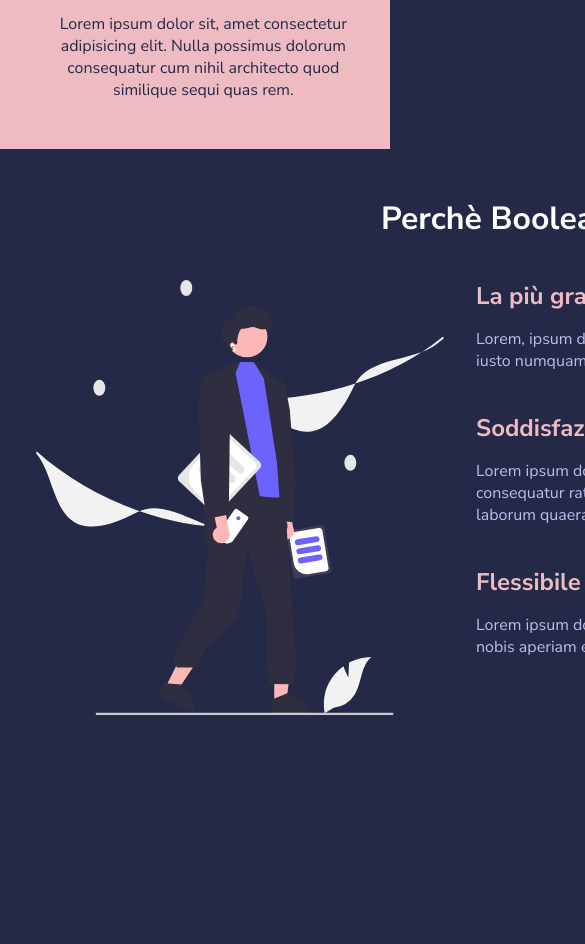
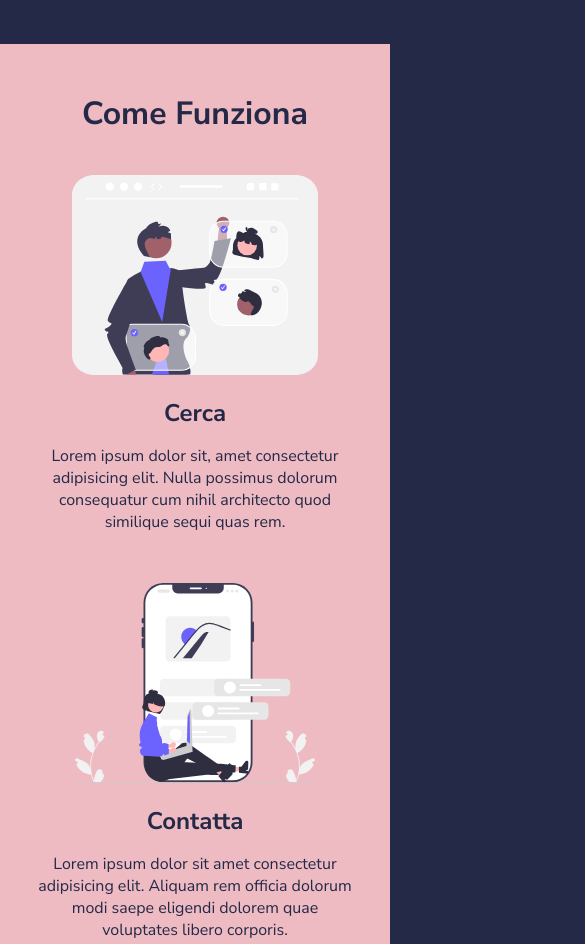
Before and after one commit to Mattia-Rollo/html-css-resp-wannabe, a plain HTML site: page index.html in a window 390 px wide. Shown: the part 983-1927 px from the top of the page, 585 px wide, since content can reach past the window. Before the commit the page ends 1752 px from the top, so only its background shows below. Drawn offline with Linux system fonts and the light colour scheme.

Commit message:
add resposive style for 768px and 480px+

```diff
--- a/css/style.css
+++ b/css/style.css
@@ -47,7 +47,7 @@ img {
 
 /* LAYOUT */
 .container {
-    width: 1140px;
+    max-width: 1140px;
     margin: 0 auto;
     padding: 0 20px;
 }
@@ -127,3 +127,33 @@ img {
 /************************************************
     SOLUZIONE RESPONSIVE
  ************************************************/
+
+ @media screen and (max-width: 768px) {
+    .container {
+        width: 100%;
+
+    }
+ }
+ @media screen and (max-width: 480px) {
+    .row {
+        flex-direction: column;
+    }
+    .lessons .col, .steps .col, .why-us .col {
+        width: auto;
+    }
+    .col {
+        margin-bottom: 50px;
+        /* padding-bottom: 50px; */
+    }
+    .steps{
+        padding-bottom: 0;
+        margin: 0;
+    }
+    .why-us {
+        margin-bottom: 0;
+        background-color: #222222;
+    }
+    .why-us .container{
+        padding-top: 50px;
+    }
+ }
```
